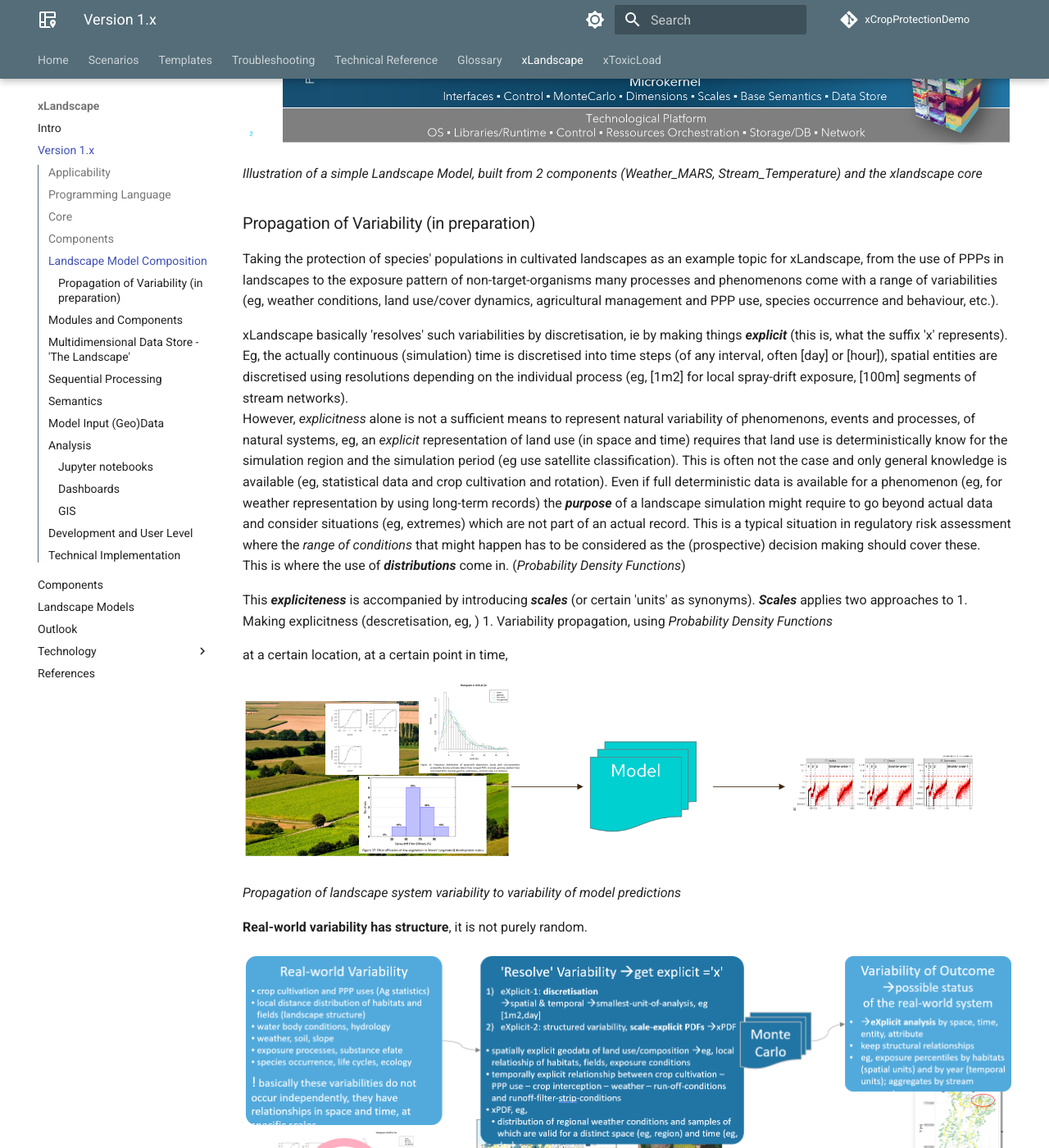
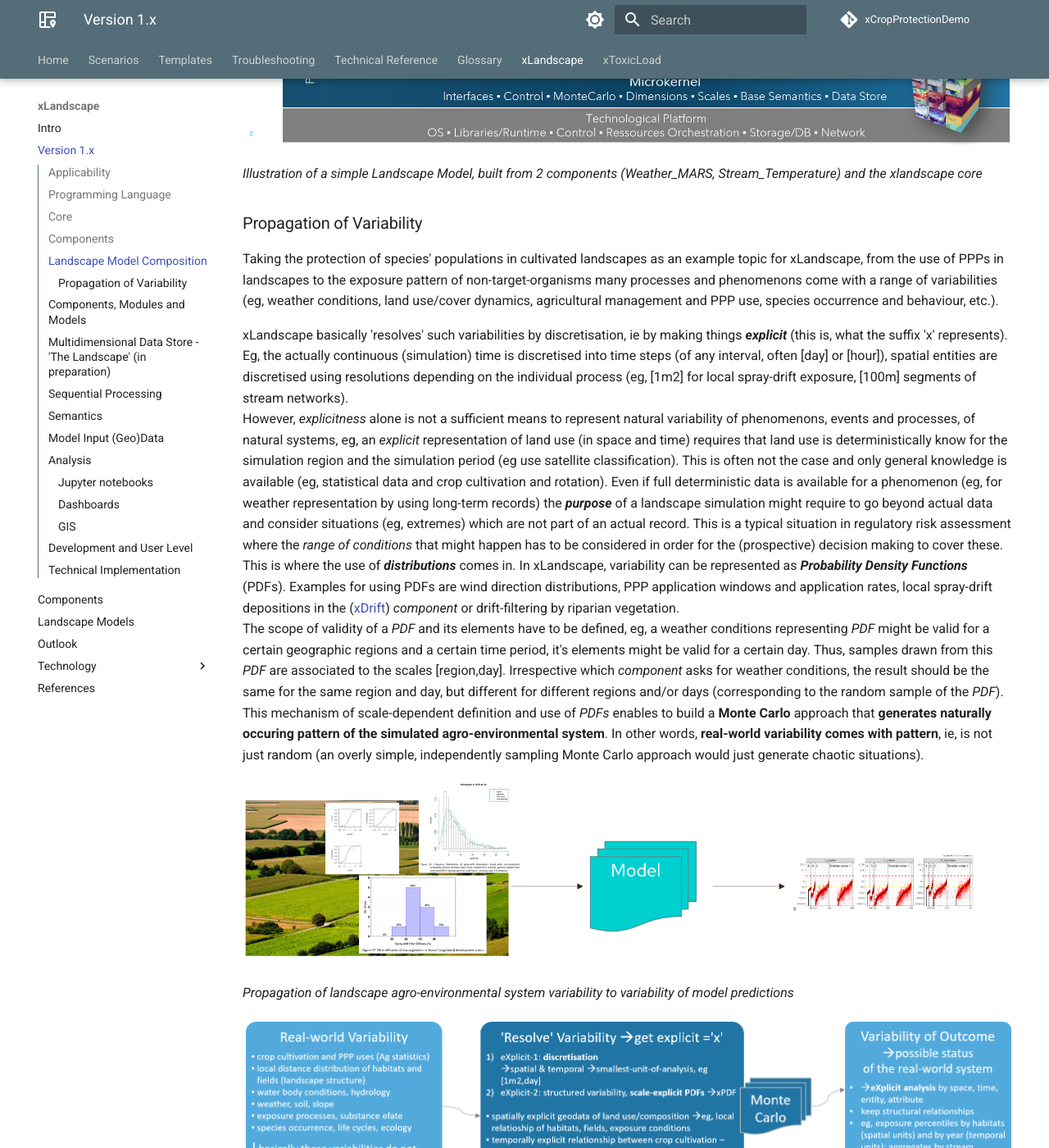
Before and after one commit to xlandscape/xCropProtectionDemoDoc, an MkDocs documentation site: the page built from docs/xLandscape/xLandscape-v1x.md, in a window 1280 px wide and 1400 px high, scrolled down 5426 px. Shown: the whole window at 82% size. Built offline with MkDocs 1.6.1 and Material for MkDocs 9.7.7, drawn with Linux system fonts in a browser that asks for light colours; comment, search, counter and statistics services are not loaded; some of the changed text lies outside the part shown.

Commit message:
final draft of 'Propagation of Variability'

```diff
--- a/docs/xLandscape/xLandscape-v1x.md
+++ b/docs/xLandscape/xLandscape-v1x.md
@@ -106,41 +106,30 @@ The graphic below shows the composition of a very simple Landscape Model that in
 
 *Illustration of a simple Landscape Model, built from 2 *components* (Weather_MARS, Stream_Temperature) and the xlandscape core*
 
-### Propagation of Variability (in preparation)
+### Propagation of Variability
 
 Taking the protection of species' populations in cultivated landscapes as an example topic for xLandscape, from the use of PPPs in landscapes to the exposure pattern of non-target-organisms many processes and phenomenons come with a range of variabilities (eg, weather conditions, land use/cover dynamics, agricultural management and PPP use, species occurrence and behaviour, etc.).
 
 xLandscape basically 'resolves' such variabilities by discretisation, ie by making things ***explicit*** (this is, what the suffix 'x' represents). Eg, the actually continuous (simulation) time is discretised into time steps (of any interval, often [day] or [hour]), spatial entities are discretised using resolutions depending on the individual process (eg, [1m2] for local spray-drift exposure, [100m] segments of stream networks).
-However, *explicitness* alone is not a sufficient means to represent natural variability of phenomenons, events and processes, of natural systems, eg, an *explicit* representation of land use (in space and time) requires that land use is deterministically know for the simulation region and the simulation period (eg use satellite classification). This is often not the case and only general knowledge is available (eg, statistical data and crop cultivation and rotation). Even if full deterministic data is available for a phenomenon (eg, for weather representation by using long-term records) the ***purpose*** of a landscape simulation might require to go beyond actual data and consider situations (eg, extremes) which are not part of an actual record. This is a typical situation in regulatory risk assessment where the *range of conditions* that might happen has to be considered as the (prospective) decision making should cover these.
-This is where the use of  ***distributions*** come in. (*Probability Density Functions*)
-
-This ***expliciteness*** is accompanied by introducing ***scales*** (or certain 'units' as synonyms). ***Scales***
-applies two approaches to
-1. Making explicitness (descretisation, eg, )
-1. Variability propagation, using *Probability Density Functions*
-
-
-at a certain location, at a certain point in time,
-
+However, *explicitness* alone is not a sufficient means to represent natural variability of phenomenons, events and processes, of natural systems, eg, an *explicit* representation of land use (in space and time) requires that land use is deterministically know for the simulation region and the simulation period (eg use satellite classification). This is often not the case and only general knowledge is available (eg, statistical data and crop cultivation and rotation). Even if full deterministic data is available for a phenomenon (eg, for weather representation by using long-term records) the ***purpose*** of a landscape simulation might require to go beyond actual data and consider situations (eg, extremes) which are not part of an actual record. This is a typical situation in regulatory risk assessment where the *range of conditions* that might happen has to be considered in order for the (prospective) decision making to cover these.
+This is where the use of ***distributions*** comes in. In xLandscape, variability can be represented as ***Probability Density Functions*** (PDFs). Examples for using PDFs are wind direction distributions, PPP application windows and application rates, local spray-drift depositions in the ([xDrift](../xLandscape/xLandscape-components.md#xdrift)) *component* or drift-filtering by riparian vegetation.
+The scope of validity of a *PDF* and its elements have to be defined, eg, a weather conditions representing *PDF* might be valid for a certain geographic regions and a certain time period, it's elements might be valid for a certain day. Thus, samples drawn from this *PDF* are associated to the scales [region,day]. Irrespective which *component* asks for weather conditions, the result should be the same for the same region and day, but different for different regions and/or days (corresponding to the random sample of the *PDF*).
+This mechanism of scale-dependent definition and use of *PDFs* enables to build a **Monte Carlo** approach that **generates naturally occuring pattern of the simulated agro-environmental system**. In other words, **real-world variability comes with pattern**, ie, is not just random (an overly simple, independently sampling Monte Carlo approach would just generate chaotic situations).
 
 <img src="../img/variability propagation 1a.png" alt="Propagation of Variability" width="900"/>
 
-*Propagation of landscape system variability to variability of model predictions*
-
-**Real-world variability has structure**, it is not purely random.
+*Propagation of landscape agro-environmental system variability to variability of model predictions*
 
 <img src="../img/variability propagation 2.png" alt="Propagation of Variability" width="1000"/>
 
-*Real-world variability has structure*
+*Real-world variability has structure, ie, comes with pattern*
 
+## Components, Modules and Models
 
-## Modules and Components
+You will read the term ***component*** quite often in the context of *xLandscape*. xLandscape is a modular landscape modelling framework that architecture is derived from *Component-Based Software Engineering (CBSE)*. This is, why the elements of a modular xLandscape model are called [*components*](#modules-and-components) ([xDrift](../xLandscape/xLandscape-components.md#xdrift) is an example for a frequently used *component*).
+*Components* contain *moduls*. *Modules* represent the software that provides the actual functionality of a *component*, typically a *model* (eg, an exposure or environmental fate model).
 
-You will read the term ***component*** quite often in the context of *xLandscape* and so *xCP*.  = Mo-Based Software
-[*components*](#modules-and-components)
-early module: [xDrift](../xLandscape/xLandscape-components.md#xdrift).
-
-## Multidimensional Data Store - *'The Landscape'*
+## Multidimensional Data Store - *'The Landscape'* (in preparation)
 
 
 represents 'the landscape', ie such data that is defined (by model design and configuration) to be input or generated, representing the landscape information that is inteded to be kept for the model purpose (outcome)
```
